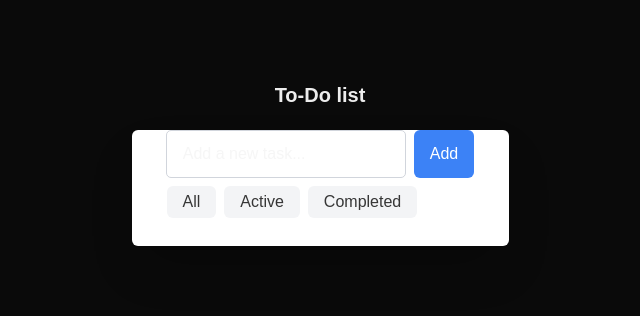
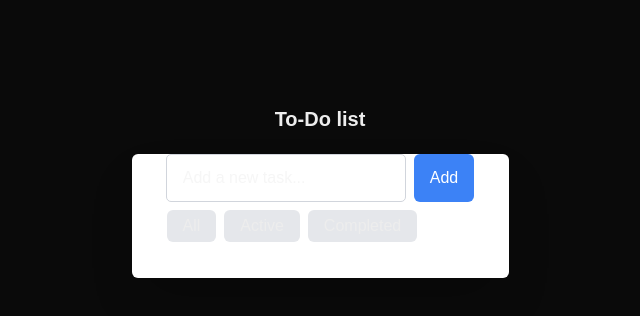
Before and after one commit to glsndroj/ToDoList, a Next.js app: page / in a window 1280 px wide. Shown: the top 316 px of the page, without its empty margins (320-960 px from the left). Built offline with nearby package versions, Linux system fonts and the light colour scheme.

Commit message:
todolist update

```diff
--- /dev/null
+++ b/src/Components/ButtonFilter.jsx
@@ -0,0 +1,26 @@
+export const ButtonFilter = (props) => {
+  const { showAll, showActive, showCompleted, } = props;
+  return (
+    <div className="flex gap-2">
+      <button
+        className={` rounded-md px-4 py-1 bg-gray-200  cursor-pointer`}
+        onClick={showAll}
+
+      >
+        All
+      </button>
+      <button
+        className={` rounded-md px-4 py-1 bg-gray-200 cursor-pointer`}
+        onClick={showActive}
+      >
+        Active
+      </button>
+      <button
+        className={` rounded-md px-4 py-1 bg-gray-200 cursor-pointer`}
+        onClick={showCompleted}
+      >
+        Completed
+      </button>
+    </div>
+  );
+};
--- a/src/app/page.js
+++ b/src/app/page.js
@@ -3,10 +3,16 @@ import { useState } from "react";
 import { Input } from "../Components/Input";
 import { Button } from "@/Components/Button";
 import { ToDoList } from "@/Components/ToDoList";
+import { ButtonFilter } from "@/Components/ButtonFilter";
 
 export default function Home() {
   const [todos, setTodos] = useState([]);
   const [inputValue, setInputValue] = useState("");
+  const [filterType, setFilterType] = useState("All");
+
+  const addElement = (text) => {
+    setTodos([...todos, { text: text }]);
+  };
 
   const handleOnChange = (e) => {
     setInputValue(e.target.value);
@@ -21,8 +27,29 @@ export default function Home() {
     setTodos(todos.filter((el, i) => i !== index));
   };
 
+  const showAll = () => {
+    setFilterType("All");
+  };
+
+  const showActive = () => {
+    setFilterType("Active");
+  };
+
+  const showCompleted = () => {
+    setFilterType("Completed");
+  };
+
+  const filteredArray = todos.filter((element) => {
+    if (filterType == "All") {
+      return true;
+    } else if (filterType == "Active") {
+      return;
+    } else if (filterType == "Completed") {
+    }
+  });
+
   return (
-    <div className="Container flex flex-col items-center gap-5 mt-[60px]">
+    <div className="Container flex flex-col items-center gap-5 mt-[60px] px-4 py-6">
       <p className="text-[20px] font-bold mt-5">To-Do list</p>
       <div className=" bg-white w-[377px] h-fit flex flex-col gap-2  rounded-md shadow-2xl pb-5 ">
         <div className="flex justify-center gap-2 ">
@@ -33,15 +60,12 @@ export default function Home() {
           ></Input>
           <Button
             handleOnClick={handleOnClick}
-
             text="Add"
             color="bg-[#3C82F6]"
           ></Button>
         </div>
         <div className="flex ml-[35px] gap-2">
-          <Button text="All" color="bg-[#F3F4F6]"></Button>
-          <Button text="Active" color="bg-[#F3F4F6]"></Button>
-          <Button text="Completed" color="bg-[#F3F4F6]"></Button>
+          <ButtonFilter showAll={showAll}></ButtonFilter>
         </div>
         <div className="flex flex-col-reverse gap-2 items-center">
           {todos.map((el, index) => {
@@ -55,6 +79,7 @@ export default function Home() {
             );
           })}
         </div>
+        <div></div>
       </div>
     </div>
   );
```
